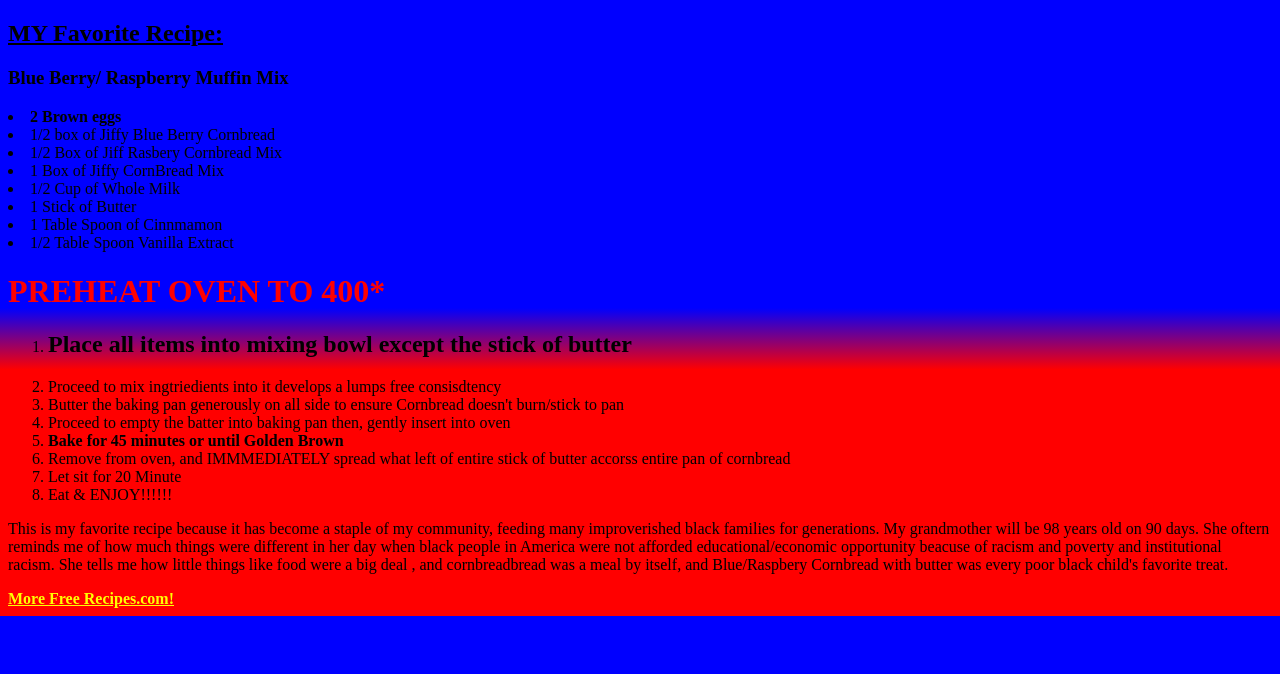
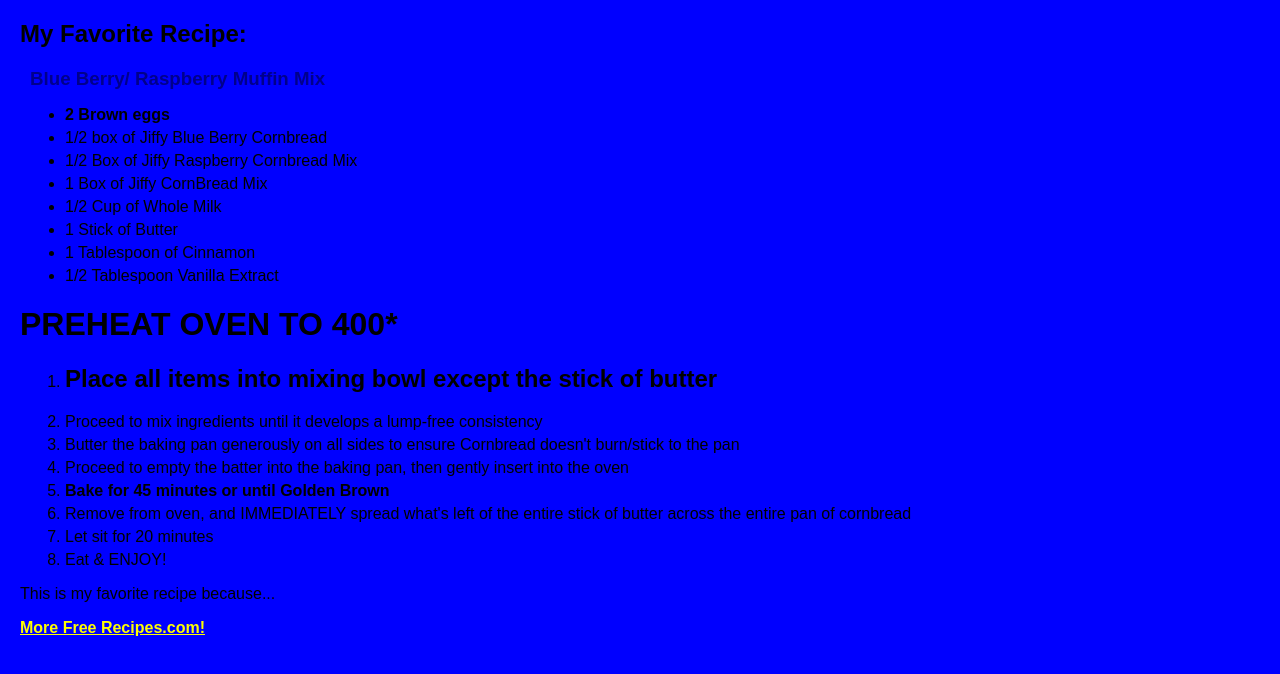
Before and after one commit to va1121087/CSIT121, a plain HTML site: page Lab02/index.html in a window 1280 px wide. Drawn offline with Linux system fonts and the light colour scheme.

Commit message:
Add files via upload

```diff
--- a/Lab02/index.html
+++ b/Lab02/index.html
@@ -3,45 +3,37 @@
 <head>
   <title>CornBread</title>
   <meta charset="utf-8">
-  <h2><u>
-     MY Favorite Recipe:</h2></u>
+  <link rel="stylesheet" href="recipe.css">
+</head>
+<body>
+  <h2>My Favorite Recipe:</h2>
   <h3>Blue Berry/ Raspberry Muffin Mix</h3>
-  <li><strong> 2 Brown eggs</li></strong>
-<link rel="stylesheet" href="recipe.css">
+  <ul>
+    <li><strong>2 Brown eggs</strong></li>
     <li>1/2 box of Jiffy Blue Berry Cornbread</li>
-<li>1/2 Box of Jiff Rasbery Cornbread Mix</li>
-<li>1 Box of Jiffy CornBread Mix</li>
-<li> 1/2 Cup of Whole Milk</li>
-<li>1 Stick of Butter</li>
-<li>1 Table Spoon of Cinnmamon</li>
-<li>1/2 Table Spoon Vanilla Extract</li>
+    <li>1/2 Box of Jiffy Raspberry Cornbread Mix</li>
+    <li>1 Box of Jiffy CornBread Mix</li>
+    <li>1/2 Cup of Whole Milk</li>
+    <li>1 Stick of Butter</li>
+    <li>1 Tablespoon of Cinnamon</li>
+    <li>1/2 Tablespoon Vanilla Extract</li>
+  </ul>
 
+  <h1>PREHEAT OVEN TO 400*</h1>
 
+  <ol>
+    <li><h2>Place all items into mixing bowl except the stick of butter</h2></li>
+    <li>Proceed to mix ingredients until it develops a lump-free consistency</li>
+    <li>Butter the baking pan generously on all sides to ensure Cornbread doesn't burn/stick to the pan</li>
+    <li>Proceed to empty the batter into the baking pan, then gently insert into the oven</li>
+    <li><strong>Bake for 45 minutes or until Golden Brown</strong></li>
+    <li>Remove from oven, and IMMEDIATELY spread what's left of the entire stick of butter across the entire pan of cornbread</li>
+    <li>Let sit for 20 minutes</li>
+    <li>Eat & ENJOY!</li>
+  </ol>
 
+  <p>This is my favorite recipe because...</p>
 
-
-  <h1> PREHEAT OVEN
-    TO 400*</h1>
-<style>
-h1 {
-color:red}
-</style>
-  <ol><li><h2>Place all items into mixing bowl except the stick of butter</li>
-    <li>Proceed to mix ingtriedients into it develops a lumps free consisdtency</li>
-    <li>Butter the baking pan generously on all side to ensure Cornbread doesn't burn/stick to pan</li>
-    <li> Proceed to empty the batter into baking pan then, gently insert into oven</li>
-    <li><Strong> Bake for 45 minutes or until Golden Brown</li></strong>
-<li> Remove from oven, and IMMMEDIATELY spread what left of entire stick of butter accorss entire pan of cornbread</li>
-<li>Let sit for 20 Minute</li>
-<li> Eat & ENJOY!!!!!!</li></ol>
-<p> This is my favorite recipe because it has become a staple of my community, feeding many improverished black families for generations. My grandmother will be 98 years old on 90 days. She oftern reminds me of how much things were different in her day when black people in America were not afforded educational/economic opportunity beacuse of racism and poverty and institutional racism. She tells me how little things like food were a big deal , and cornbreadbread was a meal by itself, and Blue/Raspbery Cornbread with butter was every poor black child's favorite treat.</p>
-<style>
-  a {color: black;
-
-</style>
-
- <a href="https:www.freerecipes.com/"><strong>
- More Free Recipes.com!</a>
-
+  <a href="https://www.freerecipes.com/"><strong>More Free Recipes.com!</strong></a>
 </body>
 </html>
--- a/Lab02/recipe.css
+++ b/Lab02/recipe.css
@@ -1,5 +1,29 @@
-body{
-background-image: linear-gradient(to bottom,
-blue 0%,blue 50%,red 60%, red 80%);
-a {color: yellow;}
+body {
+  background-color: #0000FF;
+  font-family: Arial, sans-serif;
+  margin: 20px;
+  color: black;
 }
+
+h1 {
+  text-transform: uppercase;
+}
+
+h2 {
+  margin-bottom: 20px;
+  color: black;
+}
+
+h3 {
+  margin: 10px;
+  color: darkblue;
+}
+
+li {
+  margin: 5px;
+  color: black;
+}
+
+a {
+  color: yellow;
+}
```
